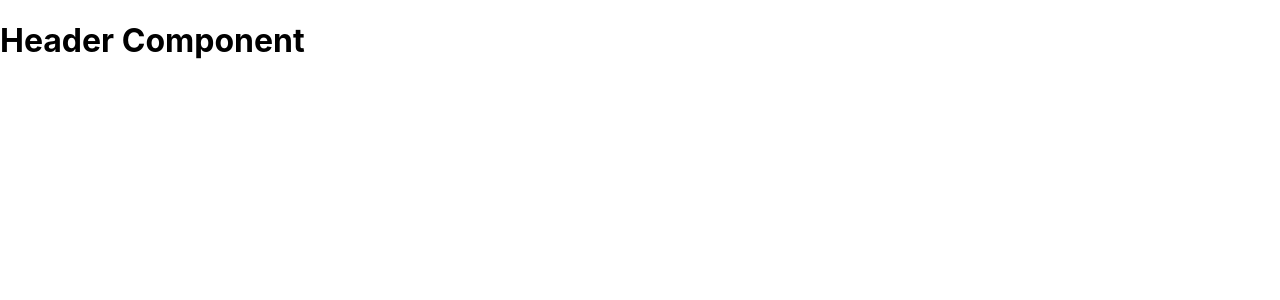
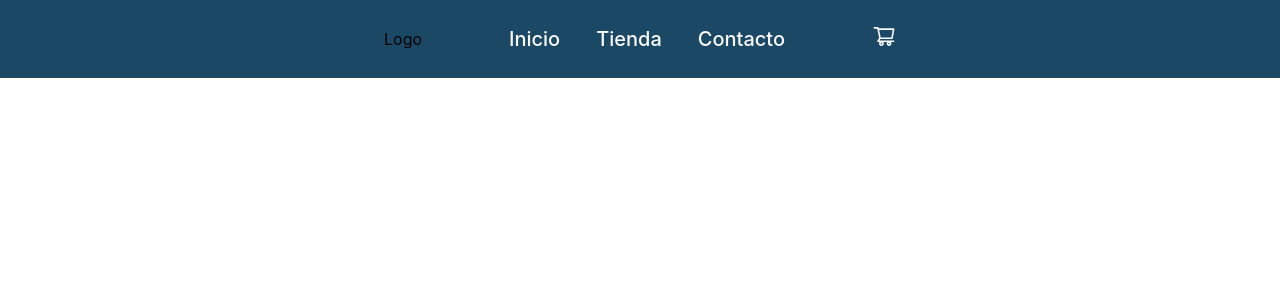
Before and after one commit to androettojuan/tienda-online, a React (Create React App) app: page / in a window 1280 px wide. Shown: the top 300 px of the page. Built offline with nearby package versions, Linux system fonts and the light colour scheme.

Commit message:
header, carrito

```diff
--- a/package.json
+++ b/package.json
@@ -9,6 +9,7 @@
     "@testing-library/user-event": "^13.2.1",
     "react": "^18.2.0",
     "react-dom": "^18.2.0",
+    "react-icons": "^4.8.0",
     "react-scripts": "5.0.1",
     "web-vitals": "^2.1.0"
   },
--- a/src/components/Header/Header.jsx
+++ b/src/components/Header/Header.jsx
@@ -1,10 +1,54 @@
-import React from "react";
-import { StyledHeader } from "./Header.styles";
+import React, { useState, useEffect, useRef } from "react";
+import {
+  StyledHeader,
+  StyledHeaderContainer,
+  StyledLogo,
+  StyledNav,
+  StyledNavContainer,
+  StyledShoppingCart,
+  StyledShoppingCartIcon,
+} from "./Header.styles";
+import { AiOutlineShoppingCart } from "react-icons/ai";
 
 function Header() {
+  const [showCart, setShowCart] = useState(false);
+  const cartRef = useRef(null);
+
+  useEffect(() => {
+    function handleClickOutsideCart(event) {
+      if (cartRef.current && !cartRef.current.contains(event.target)) {
+        setShowCart(false);
+      }
+    }
+
+    document.body.addEventListener("click", handleClickOutsideCart);
+
+    return () => {
+      document.body.removeEventListener("click", handleClickOutsideCart);
+    };
+  }, []);
+
   return (
     <StyledHeader>
-      <h1>Header Component</h1>
+      <StyledHeaderContainer>
+        <StyledLogo>Logo</StyledLogo>
+        <StyledNavContainer>
+          <StyledNav>Inicio</StyledNav>
+          <StyledNav>Tienda</StyledNav>
+          <StyledNav>Contacto</StyledNav>
+        </StyledNavContainer>
+        <StyledShoppingCartIcon
+          onClick={(event) => {
+            event.stopPropagation();
+            setShowCart(!showCart);
+          }}
+        >
+          <AiOutlineShoppingCart />
+        </StyledShoppingCartIcon>
+        <StyledShoppingCart open={showCart} ref={cartRef}>
+          <p>Carrito</p>
+        </StyledShoppingCart>
+      </StyledHeaderContainer>
     </StyledHeader>
   );
 }
--- a/src/components/Header/Header.styles.js
+++ b/src/components/Header/Header.styles.js
@@ -1,3 +1,69 @@
 import { styled } from "../../theme/styled";
 
-export const StyledHeader = styled("div", {});
+export const StyledHeader = styled("div", {
+  display: "flex",
+  padding: "24px 0",
+  backgroundColor: "#1B4965",
+});
+
+export const StyledHeaderContainer = styled("div", {
+  width: "40%",
+  display: "flex",
+  justifyContent: "space-between",
+  alignItems: "center",
+  margin: "0 auto",
+});
+
+export const StyledLogo = styled("div", {});
+
+export const StyledNavContainer = styled("div", {
+  display: "flex",
+  gap: "36px",
+});
+
+export const StyledNav = styled("span", {
+  fontSize: "20px",
+  fontWeight: "500",
+  color: "$lighter",
+  cursor: "pointer",
+  "&:hover": {
+    color: "#BEE9E8",
+  },
+});
+
+export const StyledShoppingCart = styled("div", {
+  display: "flex",
+  alignItems: "center",
+  width: "300px",
+  position: "fixed",
+  backgroundColor: "$red",
+  top: "80px",
+  right: "0",
+  bottom: "0",
+  transform: "translateX(100%)",
+  opacity: "0",
+  visibility: "hidden",
+  transition: "none 0.3s ease-in-out",
+  transitionProperty: "transform, opacity, visibility",
+  zIndex: "100",
+  variants: {
+    open: {
+      true: {
+        transform: "translateX(0)",
+        opacity: "1",
+        visibility: "visible",
+      },
+    },
+  },
+});
+
+export const StyledShoppingCartIcon = styled("div", {
+  fontSize: "24px",
+  color: "$lighter",
+  cursor: "pointer",
+  "&:hover": {
+    color: "#BEE9E8",
+  },
+});
+
+export const StyledShoppingCartCounter = styled("span", {});
--- a/src/theme/styled.js
+++ b/src/theme/styled.js
@@ -14,10 +14,11 @@ export const {
     colors: {
       red: "#f63737",
       green: "#91C301",
-      blue: "#4B0BB4",
+      blue: "#1B4965",
+      lightblue: "#5FA8D3",
       yellow: "#FF912C",
       white: "#ffffff",
-      primary: "$green",
+      primary: "$lightblue",
       dark: "#333333",
       gray: "#a1a1a1",
       secondary: "$blue",
```
Also changed, not shown: 1 other file (tests, documents, lock files or other folders).
